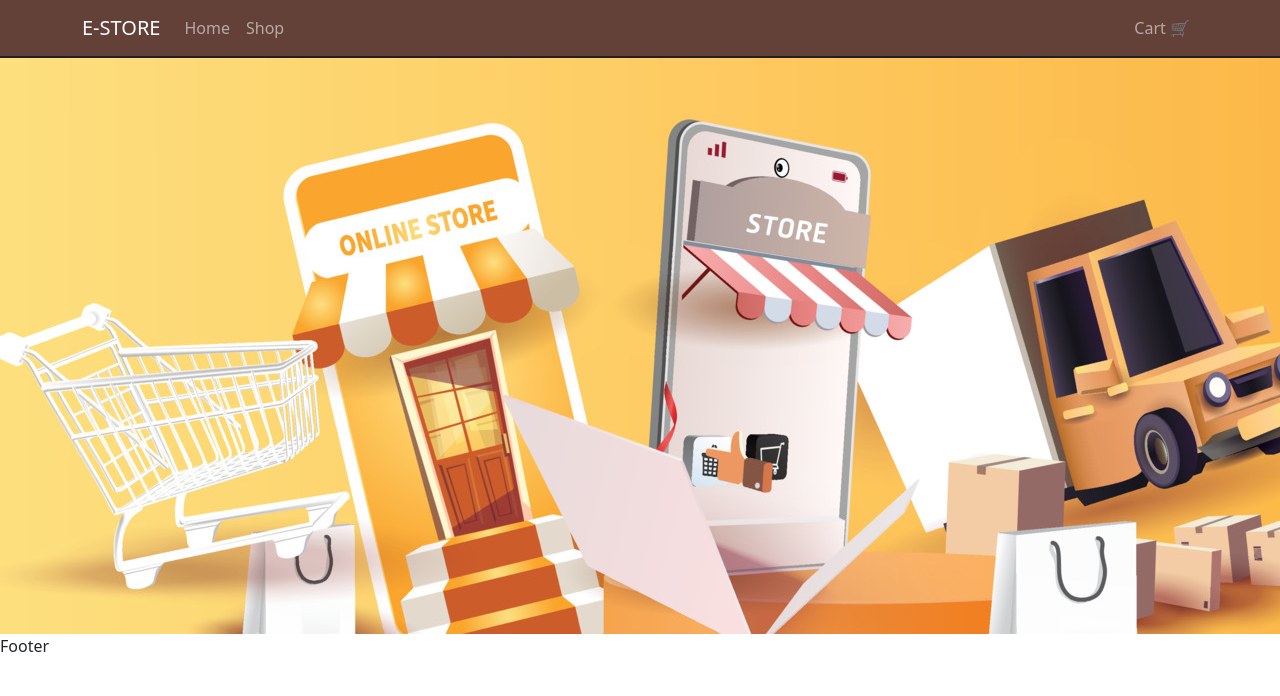
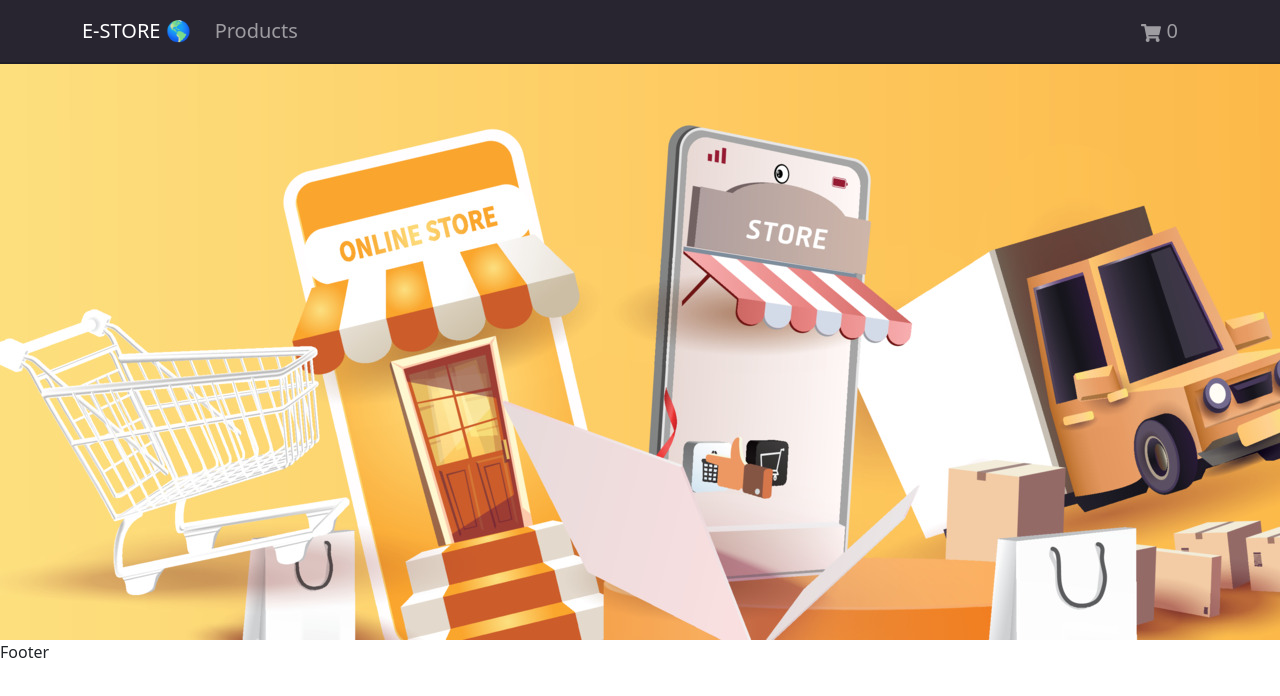
Before and after one commit to Isfhan/uit-react-redux-ecommerce-app, a React (Create React App) app: page / in a window 1280 px wide. Shown: the top 696 px of the page. Built offline with nearby package versions, Linux system fonts and the light colour scheme.

Commit message:
Change in css add icons change  Link

```diff
--- a/src/components/Header/Header.css
+++ b/src/components/Header/Header.css
@@ -1,4 +1,5 @@
 .isf-navbar {
-    background-color: #634138;
+    background-color: #282530;
     border-bottom: 2px solid #201f27;
+    font-size: 20px;
 }
--- a/src/components/Header/Header.jsx
+++ b/src/components/Header/Header.jsx
@@ -1,21 +1,27 @@
-import { Container, Navbar, Nav, NavDropdown } from "react-bootstrap";
+import { Container, Navbar, Nav } from "react-bootstrap";
 import { Link } from "react-router-dom";
 import './Header.css'
+import { FaShoppingCart } from 'react-icons/fa';
 
 function Header() {
   return (
     <>
       <Navbar collapseOnSelect expand="lg" className="isf-navbar" variant="dark">
         <Container>
-                    <Navbar.Brand as={Link} to="/" >E-STORE</Navbar.Brand>
+          <Navbar.Brand as={Link} to="/" >
+            E-STORE 🌎
+          </Navbar.Brand>
           <Navbar.Toggle aria-controls="responsive-navbar-nav" />
           <Navbar.Collapse id="responsive-navbar-nav">
             <Nav className="me-auto">
-                            <Nav.Link as={Link} to="/" >Home</Nav.Link>
-                            <Nav.Link as={Link} to="/shop" >Shop</Nav.Link>
+              <Nav.Link as={Link} to="/product-listing">Products</Nav.Link>
             </Nav>
             <Nav>
-                            <Nav.Link  as={Link} to="/cart">Cart 🛒</Nav.Link>
+              <Nav.Link as={Link} to="/cart">
+                <Container>
+                  <FaShoppingCart /> {0}
+                </Container>
+              </Nav.Link>
               {/* <NavDropdown title="Dropdown" id="collasible-nav-dropdown">
                                 <NavDropdown.Item as={Link} to="/action" >Action</NavDropdown.Item>
                                 <NavDropdown.Item  as={Link} to="/action/2" >Another action</NavDropdown.Item>
```
Lines whose indentation alone changed are shown as unchanged.
